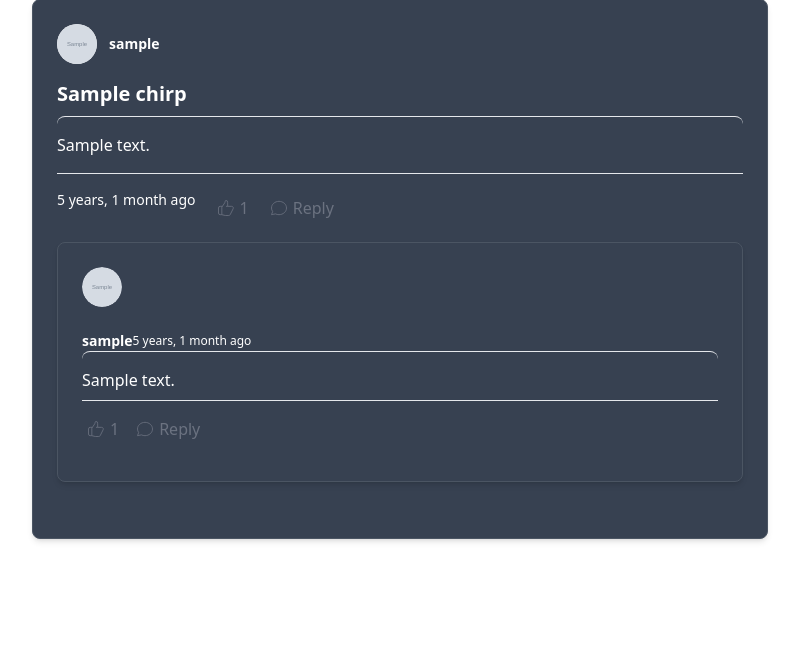
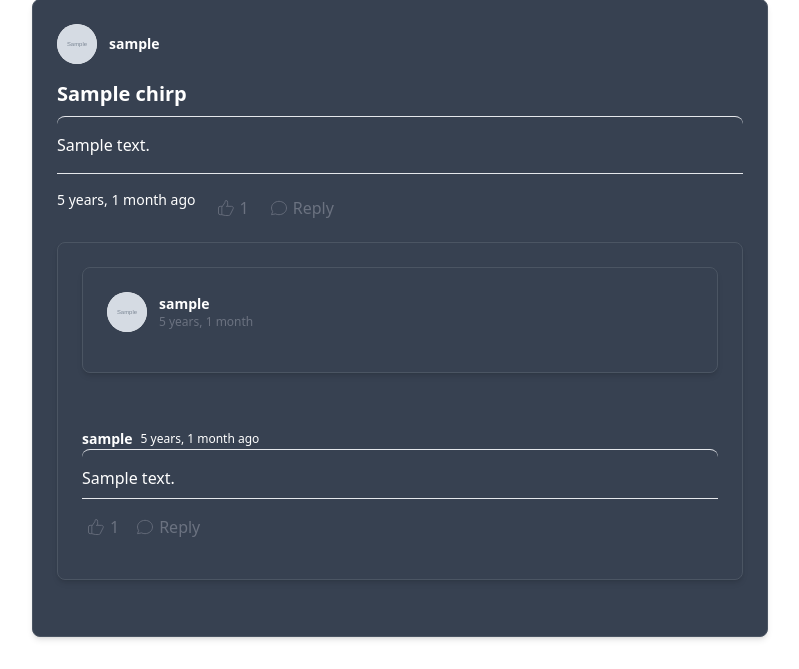
Before and after one commit to eidorb90/chirper, a Django app: page / in a window 1280 px wide. Shown: the part 483-1152 px from the top of the page, without its empty margins (240-1039 px from the left). Before the commit the page ends 1025 px from the top, so only its background shows below. Run offline with Django 5.2, Linux system fonts and the light colour scheme; a user stored in the database is signed in; tables that the repository leaves empty hold one stand-in row (values such as "Sample post"); grey boxes marked "Sample" are stand-in pictures; some libraries are stand-ins or nearby versions.

```diff
--- a/Chirper/Chirper_app/templates/reply_list.html
+++ b/Chirper/Chirper_app/templates/reply_list.html
@@ -4,21 +4,34 @@
             <!-- Show first reply -->
             <div class='shadow-md mx-auto mb-8 border border-gray-300 rounded-lg p-6 hover:shadow-lg transition-shadow' style='background-color: #374151; border-color: #4b5563; color: #FFFFFF;'>
                 <!-- Profile Picture -->
-                <div class="w-10 h-10 rounded-full overflow-hidden flex-shrink-0">
-            {% if replies.0.author.profile_image %}
-                <img src="{{ replies.0.author.profile_image.url }}"
-                     alt="{{ replies.0.author.username }}'s profile"
-                     class="w-full h-full object-cover rounded-full">
-            {% else %}
-                <svg class="w-full h-full text-gray-400" fill="currentColor" viewBox="0 0 20 20">
-                    <path fill-rule="evenodd" d="M10 9a3 3 0 100-6 3 3 0 000 6zm-7 9a7 7 0 1114 0H3z" clip-rule="evenodd" />
-                </svg>
-            {% endif %}
-        </div>
+                <div class="shadow-md mx-auto mb-8 border border-gray-300 rounded-lg p-6 hover:shadow-lg transition-shadow" style="background-color: #374151; border-color: #4b5563; color: #FFFFFF;">
+                    <div class="flex flex-col">
+                        <!-- Author -->
+                        <div class="flex items-center gap-3 mb-4">
+                            <div data-tooltip-target="tooltip-user-{{ chirp.id }}" class="relative w-10 h-10 overflow-hidden rounded-full bg-gray-100">
+                                {% if replies.0.author.profile_image%}
+                                    <img src="{{ replies.0.author.profile_image.url }}" alt="{{ replies.0.author.username }}'s profile" class="w-full h-full object-cover rounded-full">
+                                {% else %}
+                                    <svg class="absolute w-12 h-12 text-gray-400 -left-1 rounded-full" fill="currentColor" viewBox="0 0 20 20" xmlns="http://www.w3.org/2000/svg">
+                                        <path fill-rule="evenodd" d="M10 9a3 3 0 100-6 3 3 0 000 6zm-7 9a7 7 0 1114 0H3z" clip-rule="evenodd"></path>
+                                    </svg>
+                                {% endif %}
+                            </div>
+                            <div id="tooltip-user-{{ chirp.id }}" role="tooltip" class="absolute z-10 invisible inline-block px-3 py-2 text-sm font-medium text-white transition-opacity duration-300 bg-gray-900 rounded-lg shadow-xs opacity-0 tooltip dark:bg-gray-700">
+                                {{chirp.author}}
+                                <div class="tooltip-arrow" data-popper-arrow></div>
+                            </div>
+                            <div class="flex flex-col">
+                                <span class="font-semibold text-sm">{{ replies.0.author.username}}</span>
+                                <span class="text-gray-500 text-xs">{{replies.0.created_at|timesince }}</span>
+                            </div>
+                        </div>
+                    </div>
+                </div>
 
         <div>
             <br>
-            <div class="flex items-center">
+            <div class="flex items-center space-x-2">
                 <span class="font-semibold text-sm">{{ replies.0.author.username }}</span>
                 <span class="text-white text-xs">{{ replies.0.created_at|timesince }} ago</span>
             </div>
```
